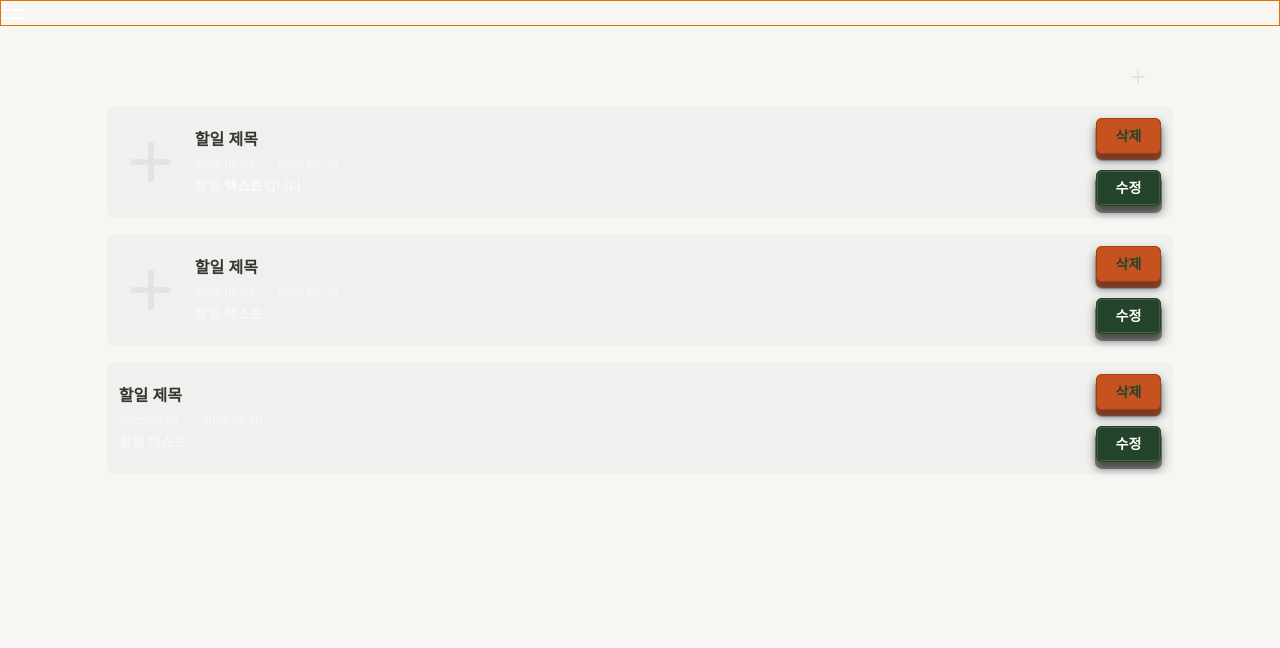
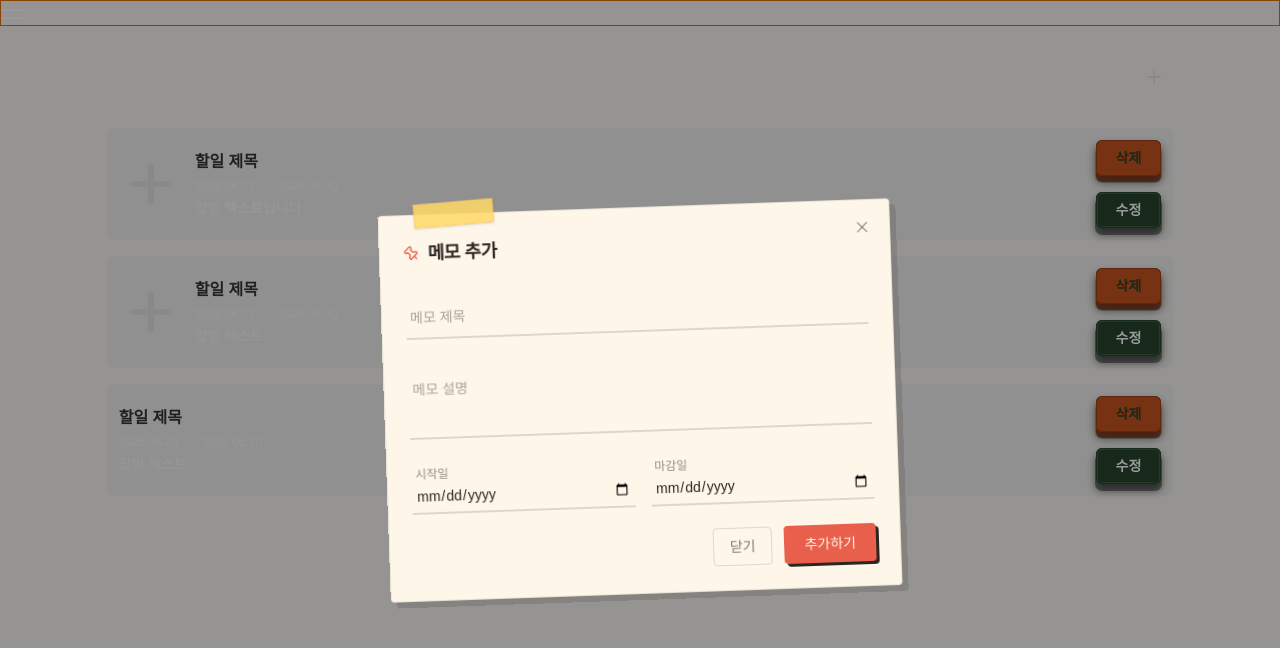
Before and after one commit to johyunsoo33/small-side-project, a Next.js app: page /myMemo in a window 1280 px wide. Both pictures are taken after a click on the button "할 일 추가". Shown: the top 648 px of the page. Built offline with nearby package versions, Linux system fonts and the light colour scheme.

Commit message:
✨ MemoBox 및 MemoTopBox 컴포넌트 개선: 메모 추가 기능 구현 및 팝업 추가

```diff
--- a/src/Component/MemoBox/MemoBox.tsx
+++ b/src/Component/MemoBox/MemoBox.tsx
@@ -1,11 +1,27 @@
+"use client";
+import { useState } from "react";
 import MemoList from "./MemoListBox/MemoList";
+import MemoPopUp from "./MemoPopUp/MemoPopUp";
 import MemoTopBox from "./MemoTopBox/MemoTopBox";
 
 export default function MemoBox() {
+  const [open, setOpen] = useState(false);
+  const createMemo = () => {
+    setOpen(true);
+  };
+  const closePopUp = () => {
+    setOpen(false);
+  };
   return (
     <>
-      <MemoTopBox />
-      <MemoList />
+      <div className="relative">
+        <div className=""></div>
+        <MemoTopBox createFunction={createMemo} />
+        <MemoList />
+        <div className="MemoPopUp">
+          <MemoPopUp closePopUpFunction={closePopUp} popUpStatus={open} />
+        </div>
+      </div>
     </>
   );
 }
--- /dev/null
+++ b/src/Component/MemoBox/MemoPopUp/MemoPopUp.tsx
@@ -0,0 +1,161 @@
+"use client";
+
+import type { ChangeEvent, MouseEvent } from "react";
+import { X, Pin } from "lucide-react";
+
+interface MemoPopUpProps {
+  closePopUpFunction: () => void;
+  popUpStatus: boolean;
+}
+
+export default function MemoPopUp({
+  closePopUpFunction,
+  popUpStatus,
+}: MemoPopUpProps) {
+  const MemoAddContentArea = (event: ChangeEvent<HTMLTextAreaElement>) => {
+    event.target.style.height = "auto";
+    event.target.style.height = event.target.scrollHeight + "px";
+  };
+
+  const stopPopUpClick = (event: MouseEvent<HTMLDivElement>) => {
+    event.stopPropagation();
+  };
+
+  return popUpStatus ? (
+    <div
+      className="fixed inset-0 z-50 flex items-center justify-center bg-black/40"
+      onClick={closePopUpFunction}
+    >
+      <div
+        className="taskAddPopUpBox memo-card group relative w-11/12 max-w-lg -rotate-1 transition-transform duration-300 hover:rotate-0"
+        onClick={stopPopUpClick}
+      >
+        {/* 워시테이프 */}
+        <div className="absolute -top-3 left-9 z-10 h-6 w-20 -rotate-3 border border-[#E8604C]/10 bg-[#FFD966]/85 shadow-sm" />
+
+        <div className="relative flex flex-col justify-between rounded-sm border border-[#2B2620]/10 bg-[#FDF6E9] p-6 shadow-[6px_6px_0_0_rgba(43,38,32,0.15)]">
+          {/* 닫기 버튼 (아이콘) */}
+          <button
+            type="button"
+            aria-label="닫기"
+            onClick={closePopUpFunction}
+            className="absolute right-3 top-3 rounded-full p-1.5 text-[#2B2620]/40 transition-all duration-150 hover:rotate-90 hover:bg-[#2B2620]/5 hover:text-[#E8604C] active:scale-90"
+          >
+            <X size={18} />
+          </button>
+
+          <header className="mb-5 flex items-center gap-2">
+            <Pin size={16} className="-rotate-45 text-[#E8604C]" />
+            <p className="text-lg font-bold tracking-tight text-[#2B2620]">
+              메모 추가
+            </p>
+          </header>
+
+          <main>
+            <form action="" className="flex flex-col gap-5">
+              {/* 제목 - 플로팅 라벨 */}
+              <div className="relative">
+                <input
+                  id="memo-title"
+                  type="text"
+                  placeholder=" "
+                  className="peer w-full border-b-2 border-[#2B2620]/15 bg-transparent px-1 pb-1.5 pt-5 text-[#2B2620] outline-none transition-colors duration-200 focus:border-[#E8604C]"
+                />
+                <label
+                  htmlFor="memo-title"
+                  className="pointer-events-none absolute left-1 top-5 text-sm text-[#2B2620]/40 transition-all duration-200 ease-out peer-focus:top-0 peer-focus:text-xs peer-focus:font-medium peer-focus:text-[#E8604C] peer-[&:not(:placeholder-shown)]:top-0 peer-[&:not(:placeholder-shown)]:text-xs"
+                >
+                  메모 제목
+                </label>
+              </div>
+
+              {/* 설명 - 플로팅 라벨, 높이는 기존 로직 그대로 사용 */}
+              <div className="relative">
+                <textarea
+                  id="memo-desc"
+                  name="description"
+                  placeholder=" "
+                  rows={2}
+                  onChange={MemoAddContentArea}
+                  className="peer w-full resize-none overflow-hidden border-b-2 border-[#2B2620]/15 bg-transparent px-1 pb-1.5 pt-5 text-[#2B2620] outline-none transition-colors duration-200 focus:border-[#E8604C]"
+                />
+                <label
+                  htmlFor="memo-desc"
+                  className="pointer-events-none absolute left-1 top-5 text-sm text-[#2B2620]/40 transition-all duration-200 ease-out peer-focus:top-0 peer-focus:text-xs peer-focus:font-medium peer-focus:text-[#E8604C] peer-[&:not(:placeholder-shown)]:top-0 peer-[&:not(:placeholder-shown)]:text-xs"
+                >
+                  메모 설명
+                </label>
+              </div>
+
+              {/* 날짜 두 개 */}
+              <div className="grid grid-cols-2 gap-4">
+                <div className="relative">
+                  <input
+                    id="start-date"
+                    type="date"
+                    className="w-full border-b-2 border-[#2B2620]/15 bg-transparent px-1 pb-1.5 pt-5 text-sm text-[#2B2620] outline-none transition-colors duration-200 focus:border-[#E8604C]"
+                  />
+                  <label
+                    htmlFor="start-date"
+                    className="pointer-events-none absolute left-1 top-0 text-xs font-medium text-[#2B2620]/50"
+                  >
+                    시작일
+                  </label>
+                </div>
+                <div className="relative">
+                  <input
+                    id="end-date"
+                    type="date"
+                    className="w-full border-b-2 border-[#2B2620]/15 bg-transparent px-1 pb-1.5 pt-5 text-sm text-[#2B2620] outline-none transition-colors duration-200 focus:border-[#E8604C]"
+                  />
+                  <label
+                    htmlFor="end-date"
+                    className="pointer-events-none absolute left-1 top-0 text-xs font-medium text-[#2B2620]/50"
+                  >
+                    마감일
+                  </label>
+                </div>
+              </div>
+            </form>
+          </main>
+
+          <footer className="mt-6 flex justify-end gap-3">
+            <button
+              type="button"
+              onClick={closePopUpFunction}
+              className="rounded-sm border border-[#2B2620]/15 px-4 py-2 text-sm text-[#2B2620]/60 transition-all duration-150 hover:bg-[#2B2620]/5 active:scale-95"
+            >
+              닫기
+            </button>
+            <button
+              type="button"
+              className="rounded-sm bg-[#E8604C] px-5 py-2 text-sm font-medium text-[#FDF6E9] shadow-[3px_3px_0_0_#2B2620] transition-all duration-100 hover:brightness-105 active:translate-x-[3px] active:translate-y-[3px] active:shadow-none"
+            >
+              추가하기
+            </button>
+          </footer>
+        </div>
+      </div>
+
+      <style jsx>{`
+        @keyframes popIn {
+          0% {
+            opacity: 0;
+            transform: scale(0.9) rotate(-4deg) translateY(12px);
+          }
+          70% {
+            opacity: 1;
+            transform: scale(1.02) rotate(-1deg) translateY(-2px);
+          }
+          100% {
+            opacity: 1;
+            transform: scale(1) rotate(-1deg) translateY(0);
+          }
+        }
+        .memo-card {
+          animation: popIn 0.45s cubic-bezier(0.34, 1.56, 0.64, 1) both;
+        }
+      `}</style>
+    </div>
+  ) : null;
+}
--- a/src/Component/MemoBox/MemoTopBox/MemoTopBox.tsx
+++ b/src/Component/MemoBox/MemoTopBox/MemoTopBox.tsx
@@ -1,15 +1,16 @@
 import Image from "next/image";
+interface MemoTopBoxProps {
+  createFunction: () => void;
+}
 
-export default function MemoTopBox() {
-  const createMemo = () => {};
-
+export default function MemoTopBox({ createFunction }: MemoTopBoxProps) {
   return (
-    <div className="taskTopBox relative max-w-11/12 mt-10 ">
-      <div className="taskAdd absolute right-4">
-        <button className="mr-2" title="할 일 추가">
+    <div className="taskTopBox max-w-11/12 mt-10 ">
+      <div className="taskAdd flex justify-end">
+        <button className="mr-2" title="할 일 추가" onClick={createFunction}>
           <Image
             src="/Icons/calender_add.svg"
-            alt="달력에서 할 일 추가"
+            alt="메모 추가"
             width={22}
             height={22}
           />
```
